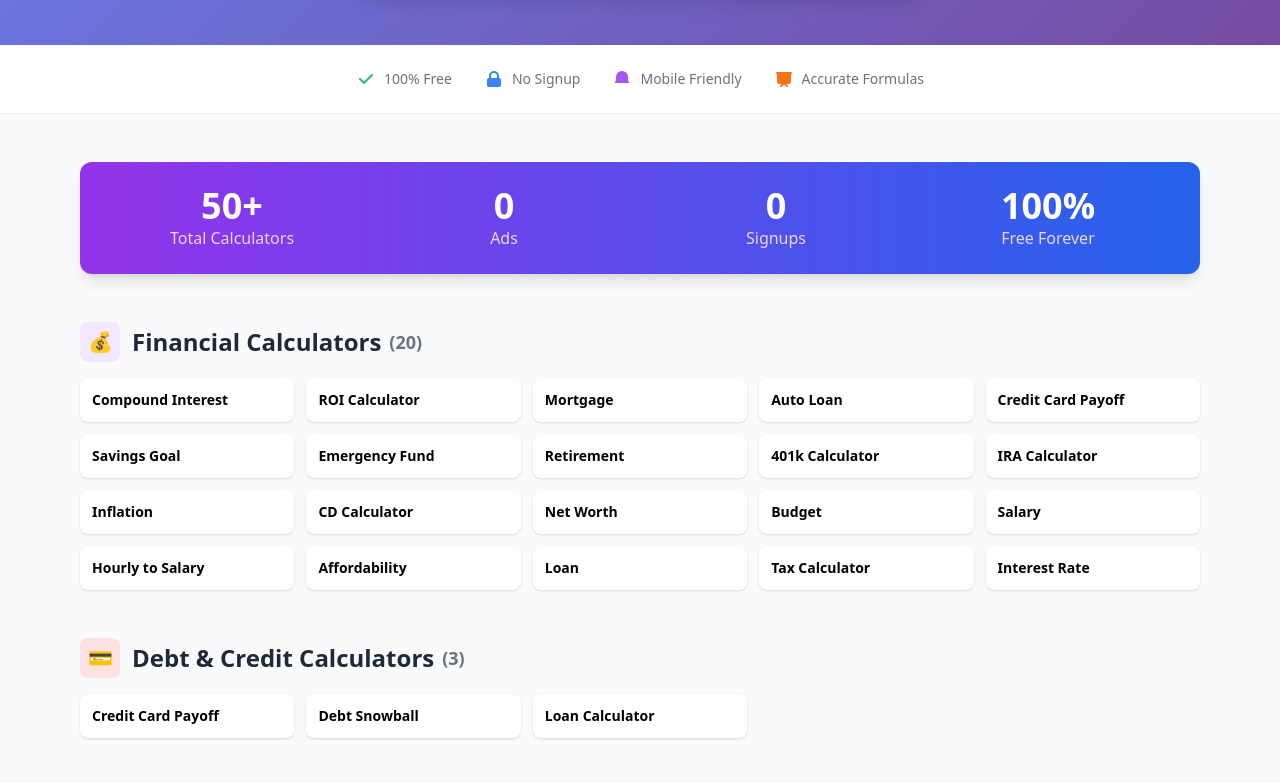
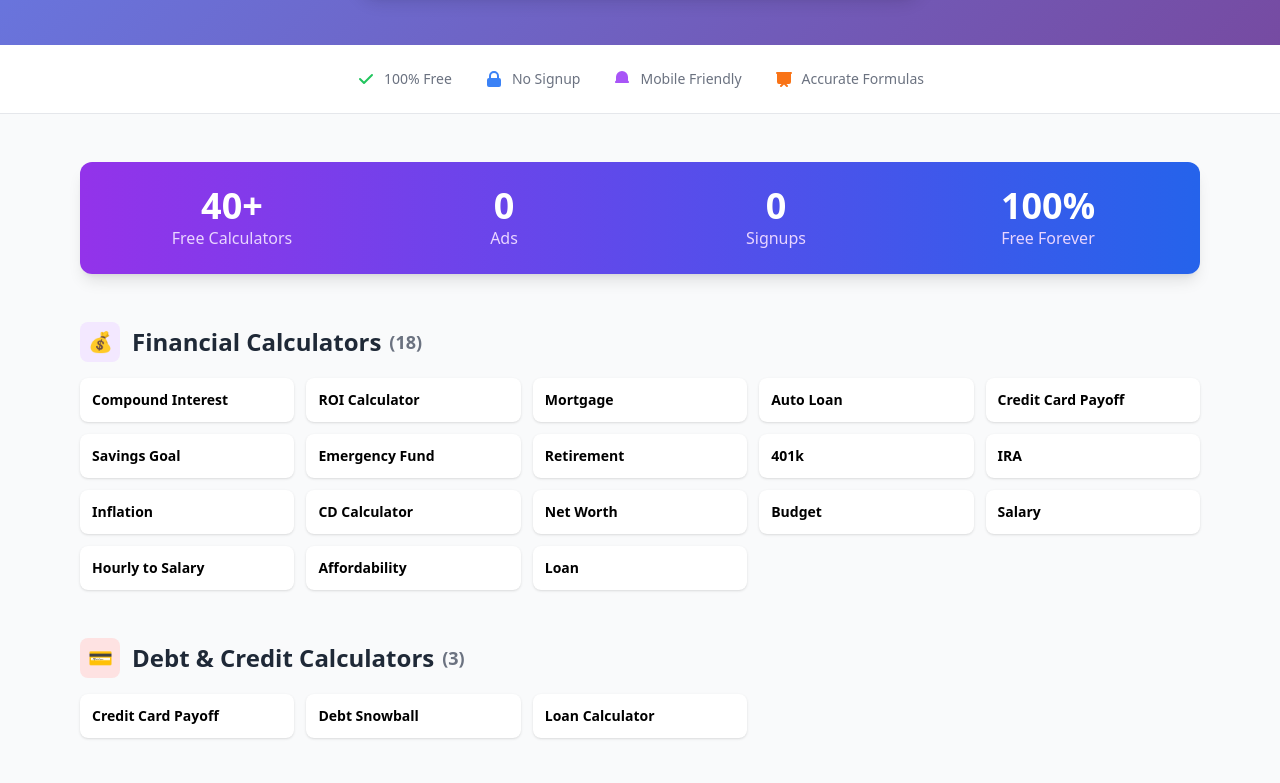
Before and after one commit to ezghost1/finance-calculators-hub, a website: page index.html in a window 1280 px wide. Shown: the part 387-1170 px from the top of the page. Drawn offline with nearby package versions, Linux system fonts and the light colour scheme.

Commit message:
Fix: Correct calculator count to 40+ (was 50+)

```diff
--- a/index.html
+++ b/index.html
@@ -49,7 +49,7 @@
         <!-- Calculator Count Banner -->
         <div class="bg-gradient-to-r from-purple-600 to-blue-600 rounded-xl shadow-lg p-6 mb-12 text-white text-center">
             <div class="grid grid-cols-2 md:grid-cols-4 gap-4">
-                <div><p class="text-4xl font-bold" id="total-count">50+</p><p class="text-purple-200">Total Calculators</p></div>
+                <div><p class="text-4xl font-bold" id="total-count">40+</p><p class="text-purple-200">Free Calculators</p></div>
                 <div><p class="text-4xl font-bold">0</p><p class="text-purple-200">Ads</p></div>
                 <div><p class="text-4xl font-bold">0</p><p class="text-purple-200">Signups</p></div>
                 <div><p class="text-4xl font-bold">100%</p><p class="text-purple-200">Free Forever</p></div>
@@ -60,7 +60,7 @@
         <section class="mb-12">
             <h2 class="text-2xl font-bold text-gray-800 mb-4 flex items-center">
                 <span class="w-10 h-10 bg-purple-100 rounded-lg flex items-center justify-center mr-3 text-xl">💰</span>
-                Financial Calculators <span class="text-gray-500 text-lg ml-2">(20)</span>
+                Financial Calculators <span class="text-gray-500 text-lg ml-2">(18)</span>
             </h2>
             <div id="financial" class="grid grid-cols-2 md:grid-cols-4 lg:grid-cols-5 gap-3">
                 <a href="/compound-interest" class="bg-white rounded-lg shadow p-3 hover:shadow-lg transition"><h4 class="font-semibold text-sm">Compound Interest</h4></a>
@@ -71,8 +71,8 @@
                 <a href="/savings-goal" class="bg-white rounded-lg shadow p-3 hover:shadow-lg transition"><h4 class="font-semibold text-sm">Savings Goal</h4></a>
                 <a href="/emergency-fund" class="bg-white rounded-lg shadow p-3 hover:shadow-lg transition"><h4 class="font-semibold text-sm">Emergency Fund</h4></a>
                 <a href="/retirement-calculator" class="bg-white rounded-lg shadow p-3 hover:shadow-lg transition"><h4 class="font-semibold text-sm">Retirement</h4></a>
-                <a href="/401k-calculator" class="bg-white rounded-lg shadow p-3 hover:shadow-lg transition"><h4 class="font-semibold text-sm">401k Calculator</h4></a>
-                <a href="/ira-calculator" class="bg-white rounded-lg shadow p-3 hover:shadow-lg transition"><h4 class="font-semibold text-sm">IRA Calculator</h4></a>
+                <a href="/401k-calculator" class="bg-white rounded-lg shadow p-3 hover:shadow-lg transition"><h4 class="font-semibold text-sm">401k</h4></a>
+                <a href="/ira-calculator" class="bg-white rounded-lg shadow p-3 hover:shadow-lg transition"><h4 class="font-semibold text-sm">IRA</h4></a>
                 <a href="/inflation" class="bg-white rounded-lg shadow p-3 hover:shadow-lg transition"><h4 class="font-semibold text-sm">Inflation</h4></a>
                 <a href="/cd-calculator" class="bg-white rounded-lg shadow p-3 hover:shadow-lg transition"><h4 class="font-semibold text-sm">CD Calculator</h4></a>
                 <a href="/net-worth-calculator" class="bg-white rounded-lg shadow p-3 hover:shadow-lg transition"><h4 class="font-semibold text-sm">Net Worth</h4></a>
@@ -81,8 +81,6 @@
                 <a href="/hourly-to-salary" class="bg-white rounded-lg shadow p-3 hover:shadow-lg transition"><h4 class="font-semibold text-sm">Hourly to Salary</h4></a>
                 <a href="/affordability-calculator" class="bg-white rounded-lg shadow p-3 hover:shadow-lg transition"><h4 class="font-semibold text-sm">Affordability</h4></a>
                 <a href="/loan-calculator" class="bg-white rounded-lg shadow p-3 hover:shadow-lg transition"><h4 class="font-semibold text-sm">Loan</h4></a>
-                <a href="/tax-calculator" class="bg-white rounded-lg shadow p-3 hover:shadow-lg transition"><h4 class="font-semibold text-sm">Tax Calculator</h4></a>
-                <a href="/interest-rate-calculator" class="bg-white rounded-lg shadow p-3 hover:shadow-lg transition"><h4 class="font-semibold text-sm">Interest Rate</h4></a>
             </div>
         </section>
 
```
